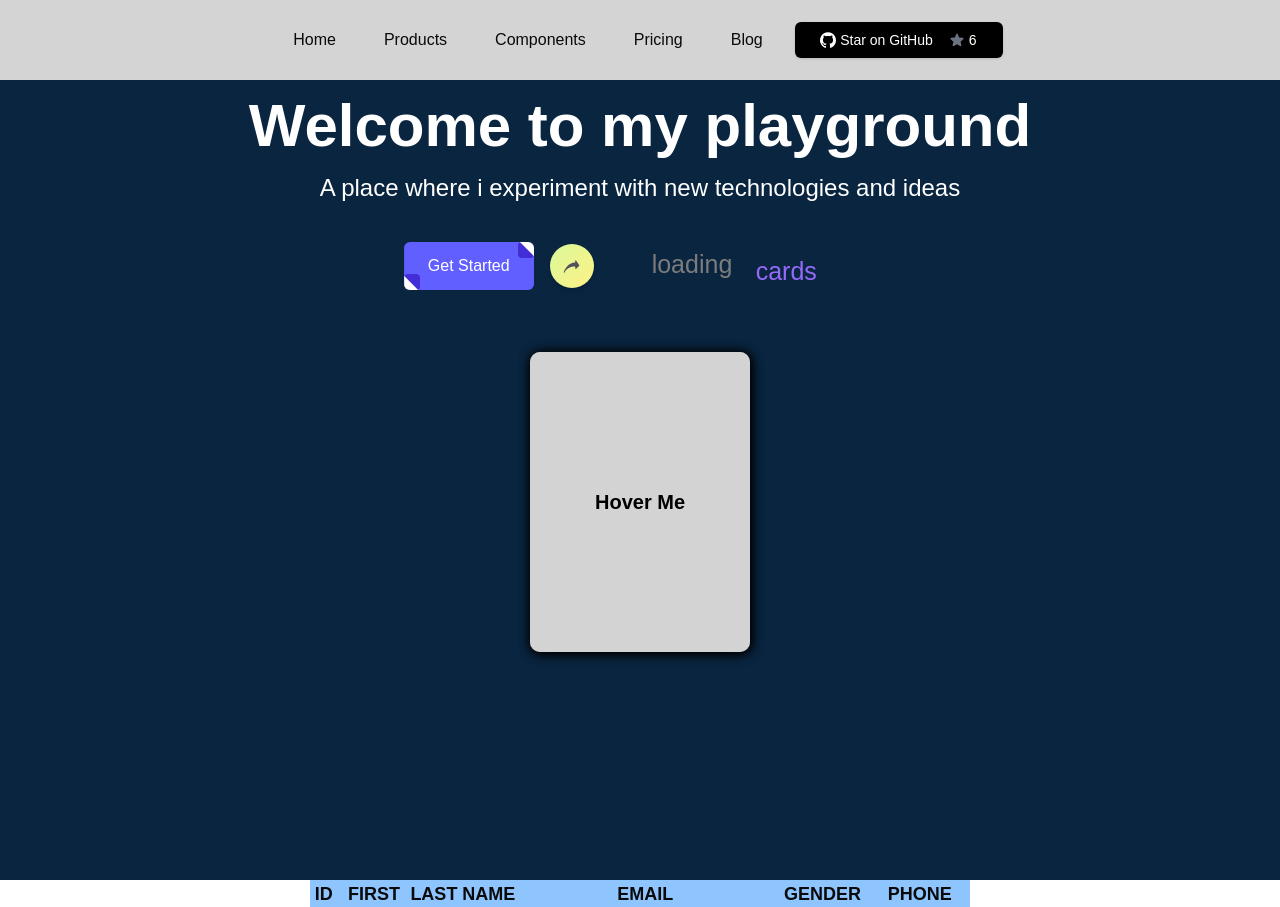
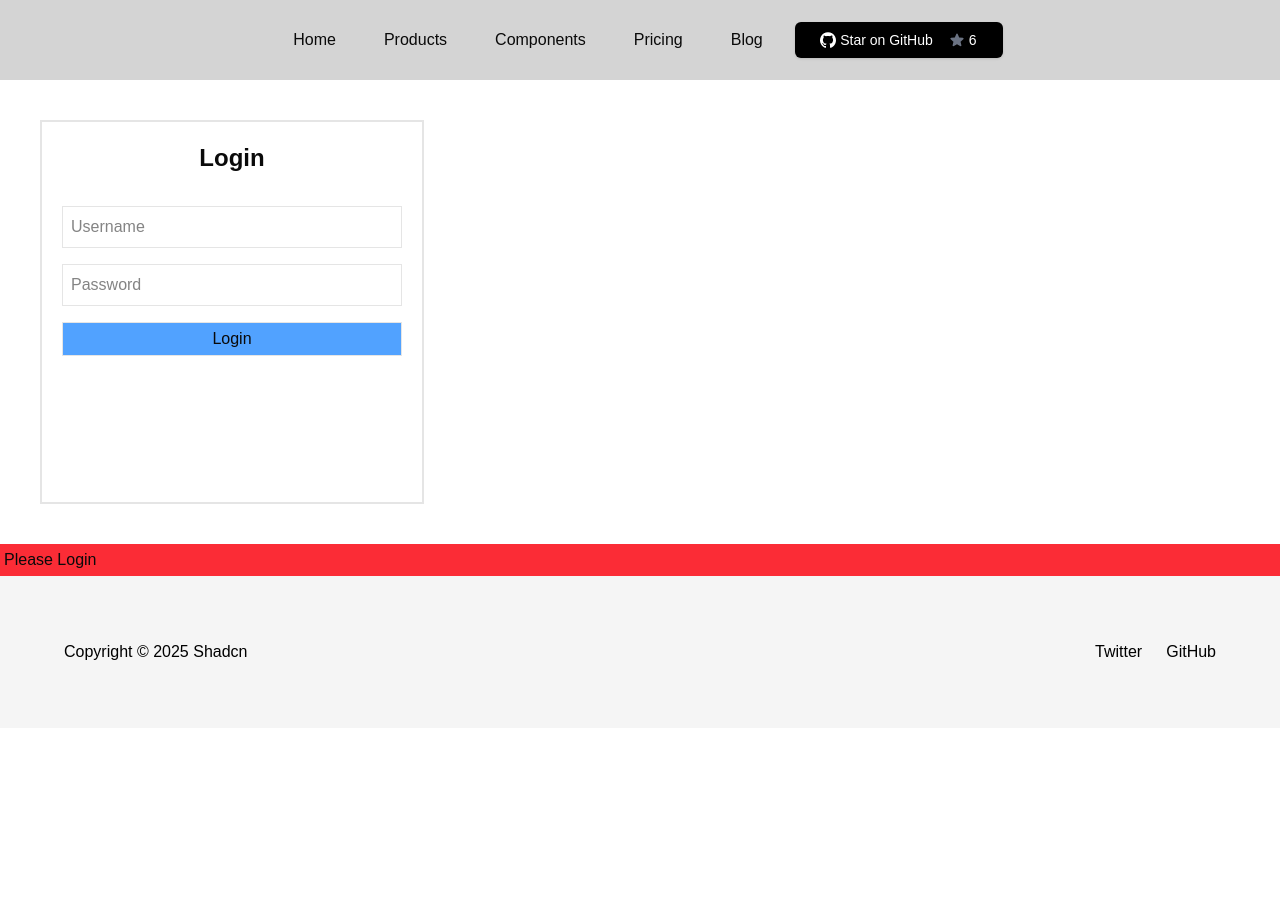
Before and after one commit to Niadul-Munna/playground-nextjs, a Next.js app: page / in a window 1280 px wide. Shown: the top 907 px of the page. After the commit the page ends 800 px from the top, so only its background shows below. Built offline with nearby package versions, Linux system fonts and the light colour scheme.

Commit message:
added login and profile comp

```diff
--- a/src/app/page.tsx
+++ b/src/app/page.tsx
@@ -3,14 +3,18 @@ import HeroSection from "@/components/heroSection";
 // import LikeButton from "./components/likeButton";
 // import FetchPosts from "./components/fetch-posts";
 import DataTable from "./components/data-table";
+import Login from "@/components/login";
+import Profile from "@/components/profile";
 
 export default function Home() {
   return (
     <div>
-      <HeroSection />
+      {/* <HeroSection /> */}
       {/* <LikeButton /> */}
-      <DataTable />
+      {/* <DataTable /> */}
       {/* <FetchPosts /> */}
+      <Login />
+      <Profile />
     </div>
   );
 }
```
